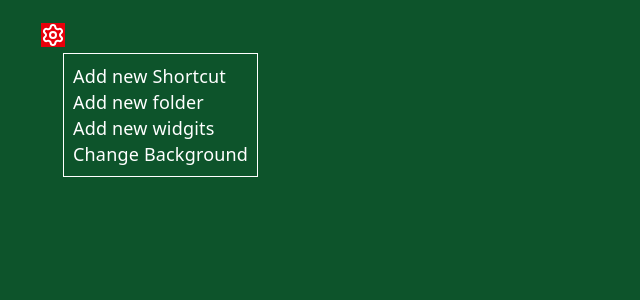
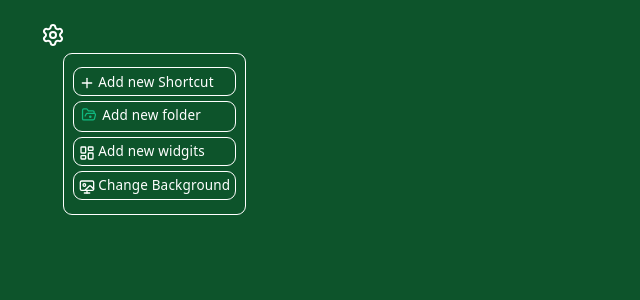
Before and after one commit to enoughio/newtab-extension, a React (Vite) app: page / in a window 1280 px wide. Shown: the top 300 px of the page, without its empty margins (0-640 px from the left). Built offline with nearby package versions, Linux system fonts and the light colour scheme.

Commit message:
completed setting setting on-off functionality and inproved ui for settings options

```diff
--- a/src/App.tsx
+++ b/src/App.tsx
@@ -1,5 +1,11 @@
 import { useState } from 'react'
 import { Setting } from "./component/Setting"
+
+
+const shortcusts = [
+  { name : "Gooogle", url : "https://www.google.com/"  },
+  { name : "You Tube", url : "https://www.YOUTUBE.com/"  }
+]
 
 
 function App() {
@@ -13,10 +19,8 @@ function App() {
   // }
 
   function updateVisiblity() {
-
     console.log("updated visiblity")
     setVisible( prev => ! prev )
-
   }
 
   function onClose() {
--- a/src/component/Setting.tsx
+++ b/src/component/Setting.tsx
@@ -1,49 +1,50 @@
-import { Settings } from 'lucide-react';
-import { SettingOptions } from './SettingOptions';
+import { Settings } from "lucide-react";
+import { SettingOptions } from "./SettingOptions";
 
-import { useEffect, useRef } from 'react';
-
+import { useEffect, useRef } from "react";
 
 type SettingProps = {
   visiblity: boolean;
-    onToggle : () => void
-    onClose : () => void
+  onToggle: () => void;
+  onClose: () => void;
 };
 
-export const Setting = ({ visiblity, onToggle, onClose } : SettingProps) => {
+export const Setting = ({ visiblity, onToggle, onClose }: SettingProps) => {
+  const menuRef = useRef<HTMLDivElement | null>(null);
 
-    const menuRef = useRef<HTMLDivElement | null >(null)
-
-    useEffect(
-
-        () => {
-            function handleClick( event : MouseEvent ){
-
-                if( menuRef.current && ! menuRef.current.contains( event.target as Node ) ){
-                    onClose()
-                    console.log("clicked outside")
+  function handleClick(event: MouseEvent) {
+    if (menuRef.current && !menuRef.current.contains(event.target as Node)) {
+      onClose();
+      console.log("clicked outside");
     }
   }
 
-             document.addEventListener("mousedown", handleClick);
+
+  useEffect(() => {
+    document.addEventListener("mousedown", handleClick); // this will pass handleClick(e) where e will refer to the evement
+    // on which the click happened
 
     return () => {
-                document.removeEventListener("mousedown", handleClick) };
+      document.removeEventListener("mousedown", handleClick);
+    };
 
-        }, [])
+  }, []);
 
 
 
   return (
-        <div ref={menuRef} >
-
-            <button className='bg-red-600'  onClick={ () => onToggle() }   >
+    <>
+    <div ref={menuRef}>
+      <button className="" onClick={() => onToggle()}>
         <Settings />
       </button>
 
-            { visiblity == true && <SettingOptions   /> }
+      {visiblity == true && <SettingOptions />}
 
     </div>
-    )
 
-}
+
+
+    </>
+  );
+};
--- a/src/component/SettingOptions.tsx
+++ b/src/component/SettingOptions.tsx
@@ -1,14 +1,22 @@
+import { Component, FolderOpenDot, Image, Layers, LayoutDashboard, Plus, Wallpaper } from 'lucide-react';
 
 
 export const SettingOptions = () => {
 
+
+
     return (
         <>
-            <ul className="border p-2 ml-5 w-fit">
-                <li><button> Add new Shortcut </button></li>
-                <li><button> Add new folder </button></li>
-                <li><button> Add new widgits </button></li>
-                <li><button> Change Background </button></li>
+            <ul className="border rounded-lg py-3 px-2 ml-5 w-fit flex  flex-col gap-1" >
+
+                <li className='flex row border rounded-lg p-1 text-xs ' ><button> <Plus size={16} className='inline-block text-[1px]'/>  Add new Shortcut </button></li>
+
+                <li className='flex row border rounded-lg p-1 text-xs ' ><button>   <FolderOpenDot size={20} className='inline-block pb-1' color='#10b981' /> Add new folder </button></li>
+
+                <li className='flex row border rounded-lg p-1 text-xs ' ><button> <LayoutDashboard size={16} className='inline-block' />  Add new widgits </button></li>
+
+                <li className='flex row border rounded-lg p-1 text-xs ' ><button>  <Wallpaper size={16} className='inline-block'  />    Change Background </button></li>
+
             </ul>
         </>
     )
```
Lines whose indentation alone changed are shown as unchanged.
